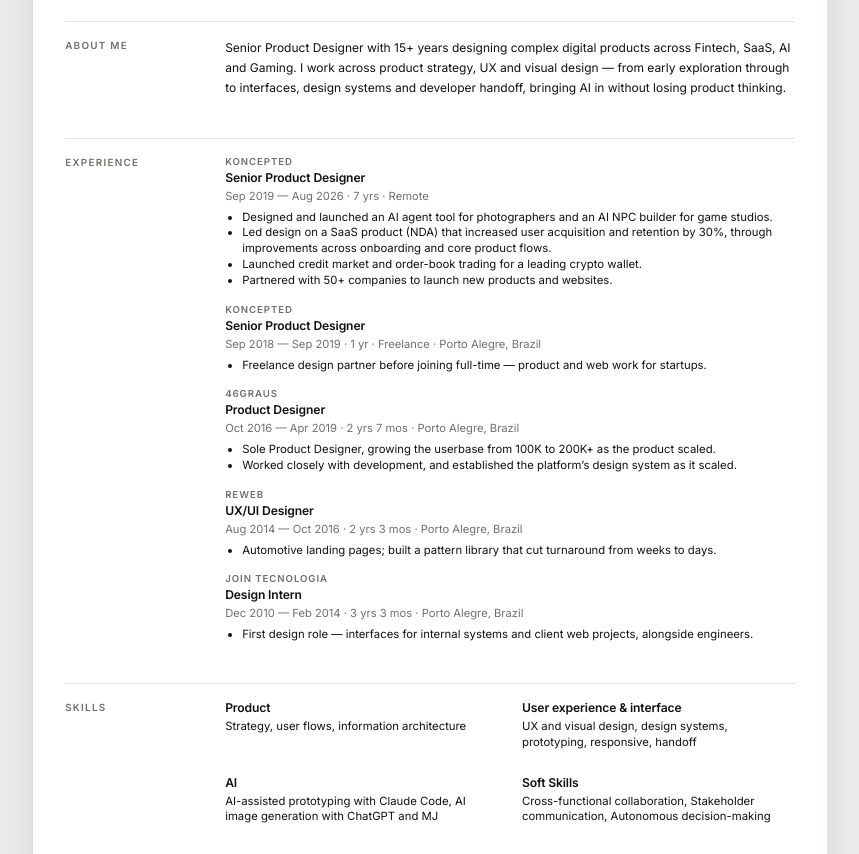
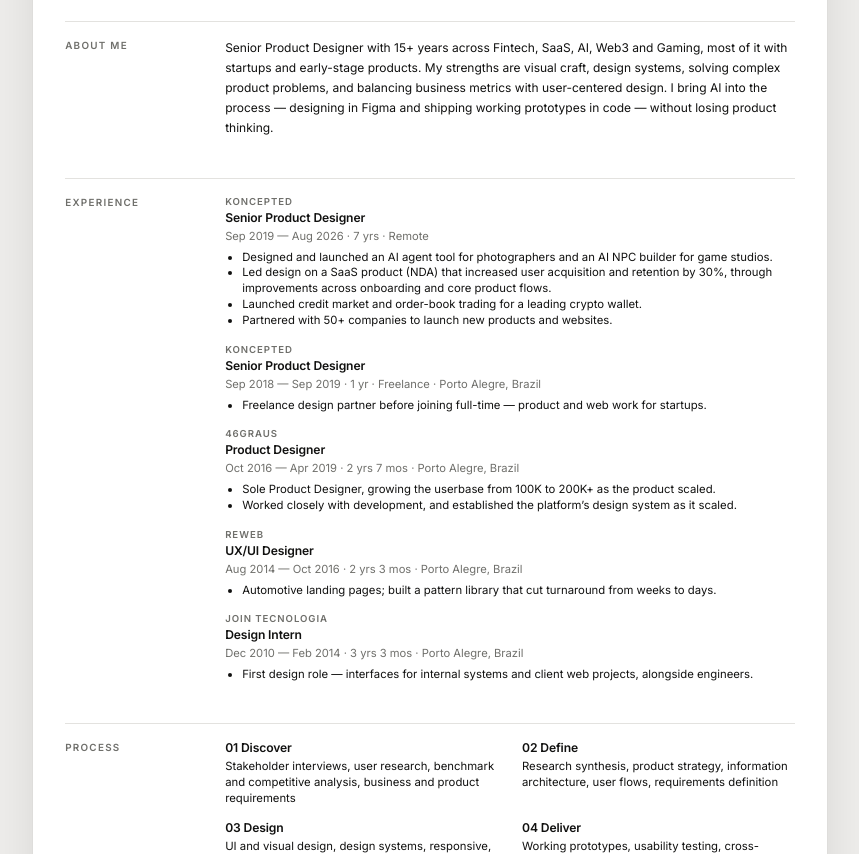
Before and after one commit to GuiKerber/kerber-portfolio, a plain HTML site: page resume/index.html in a window 1280 px wide. Shown: the part 198-1052 px from the top of the page, without its empty margins (210-1069 px from the left). Drawn offline with Linux system fonts and the light colour scheme.

Commit message:
Rewrite About me and turn Skills into a 01-04 Process
About me now leads with the range including Web3 and the startup
context, names the strengths explicitly, and states the AI position as
Figma plus working code.

Skills becomes Process: Discover, Define, Design, Deliver in the same
2x2 grid with the same styles, reading 01-02 then 03-04, with Tools on a
full-width row underneath since it is not a stage. AI folds into 03
Design rather than standing alone, and Soft Skills goes: collaboration
moved to 04, stakeholder communication is already covered by the
interviews in 01. Both languages.

This does not fit one page. The sheet is 323.1mm against 297mm in both
EN and PT -- about seven lines over -- after taking the process block
gap from 24 to 14. Reaching A4 would mean cutting the copy just written
or breaking the Figma section spacing, so it is left over the line for a
decision rather than solved quietly.

Co-Authored-By: Claude Opus 5 <noreply@anthropic.com>

```diff
--- a/resume/index.html
+++ b/resume/index.html
@@ -210,9 +210,10 @@
 
     /* -- skills + education grids (Figma 236:571 / 236:619) ------ */
     .pairs { display: flex; flex-direction: column; gap: 8px; }
-    .pairs-lg { gap: 24px; }   /* skills block, Figma 236:571 */
+    .pairs-lg { gap: 14px; }   /* skills block, Figma 236:571 */
     .pair-row { display: flex; align-items: flex-start; gap: 24px; }
     .pair { flex: 1 1 0; min-width: 0; }
+    .tools-row { width: 100%; }
     .grp-title {
       font-size: 12.133px;
       font-weight: 600;
@@ -304,9 +305,11 @@
     <section class="row">
       <div class="label" data-pt="Sobre mim">About me</div>
       <div class="col">
-        <p class="lede" data-pt="Product Designer Sênior com mais de 15 anos criando produtos digitais complexos em Fintech, SaaS, IA e Games. Atuo em estratégia de produto, UX e design visual — da exploração inicial às interfaces, design systems e handoff, trazendo IA sem perder o pensamento de produto.">Senior Product Designer with 15+ years designing complex digital products across Fintech,
-        SaaS, AI and Gaming. I work across product strategy, UX and visual design — from early exploration through
-        to interfaces, design systems and developer handoff, bringing AI in without losing product thinking.</p>
+        <p class="lede" data-pt="Product Designer sênior com mais de 15 anos de experiência em Fintech, SaaS, IA, Web3 e Games, a maior parte com startups e produtos em estágio inicial. Meus pontos fortes são craft visual, design systems, resolução de problemas complexos de produto, e o equilíbrio entre métricas de negócio e design centrado no usuário. Trago IA para dentro do processo — desenhando no Figma e entregando protótipos funcionais em código — sem perder o pensamento de produto.">Senior Product Designer with 15+ years across Fintech, SaaS, AI,
+        Web3 and Gaming, most of it with startups and early-stage products. My strengths are visual craft, design
+        systems, solving complex product problems, and balancing business metrics with user-centered design. I bring
+        AI into the process — designing in Figma and shipping working prototypes in code — without losing
+        product thinking.</p>
       </div>
     </section>
 
@@ -377,27 +380,32 @@
     </section>
 
     <section class="row">
-      <div class="label" data-pt="Habilidades">Skills</div>
+      <div class="label" data-pt="Processo">Process</div>
       <div class="col pairs pairs-lg">
         <div class="pair-row">
           <div class="pair">
-            <div class="grp-title" data-pt="Produto">Product</div>
-            <div class="grp-body" data-pt="Estratégia, fluxos de usuário, arquitetura da informação">Strategy, user flows, information architecture</div>
+            <div class="grp-title" data-pt="01 Descobrir">01 Discover</div>
+            <div class="grp-body" data-pt="Entrevistas com stakeholders, pesquisa com usuários, análise de benchmark e concorrência, requisitos de negócio e de produto">Stakeholder interviews, user research, benchmark and competitive analysis, business and product requirements</div>
           </div>
           <div class="pair">
-            <div class="grp-title" data-pt="Experiência e interface">User experience &amp; interface</div>
-            <div class="grp-body" data-pt="UX e design visual, design systems, prototipação, responsivo, handoff">UX and visual design, design systems, prototyping, responsive, handoff</div>
+            <div class="grp-title" data-pt="02 Definir">02 Define</div>
+            <div class="grp-body" data-pt="Síntese de pesquisa, estratégia de produto, arquitetura da informação, fluxos de usuário, definição de requisitos">Research synthesis, product strategy, information architecture, user flows, requirements definition</div>
           </div>
         </div>
         <div class="pair-row">
           <div class="pair">
-            <div class="grp-title" data-pt="IA">AI</div>
-            <div class="grp-body" data-pt="Prototipação assistida por IA com Claude Code, geração de imagens com ChatGPT e MJ">AI-assisted prototyping with Claude Code, AI image generation with ChatGPT and MJ</div>
+            <div class="grp-title" data-pt="03 Desenhar">03 Design</div>
+            <div class="grp-body" data-pt="UI e design visual, design systems, responsivo, mobile e web, prototipagem assistida por IA em código">UI and visual design, design systems, responsive, mobile and web, AI-assisted prototyping in code</div>
           </div>
           <div class="pair">
-            <div class="grp-title">Soft Skills</div>
-            <div class="grp-body" data-pt="Colaboração multidisciplinar, comunicação com stakeholders, autonomia na tomada de decisão">Cross-functional collaboration, Stakeholder communication, Autonomous decision-making</div>
+            <div class="grp-title" data-pt="04 Entregar">04 Deliver</div>
+            <div class="grp-body" data-pt="Protótipos funcionais, teste de usabilidade, colaboração entre equipes, design QA com engenharia, handoff para desenvolvimento, definição de métricas de sucesso">Working prototypes, usability testing, cross-functional collaboration, design QA with engineering, developer handoff, success metrics definition</div>
           </div>
+        </div>
+        <!-- Tools spans the full width: it is not a stage of the process. -->
+        <div class="tools-row">
+          <div class="grp-title" data-pt="Ferramentas">Tools</div>
+          <div class="grp-body">Figma, Claude Code, HTML/CSS</div>
         </div>
       </div>
     </section>
```
